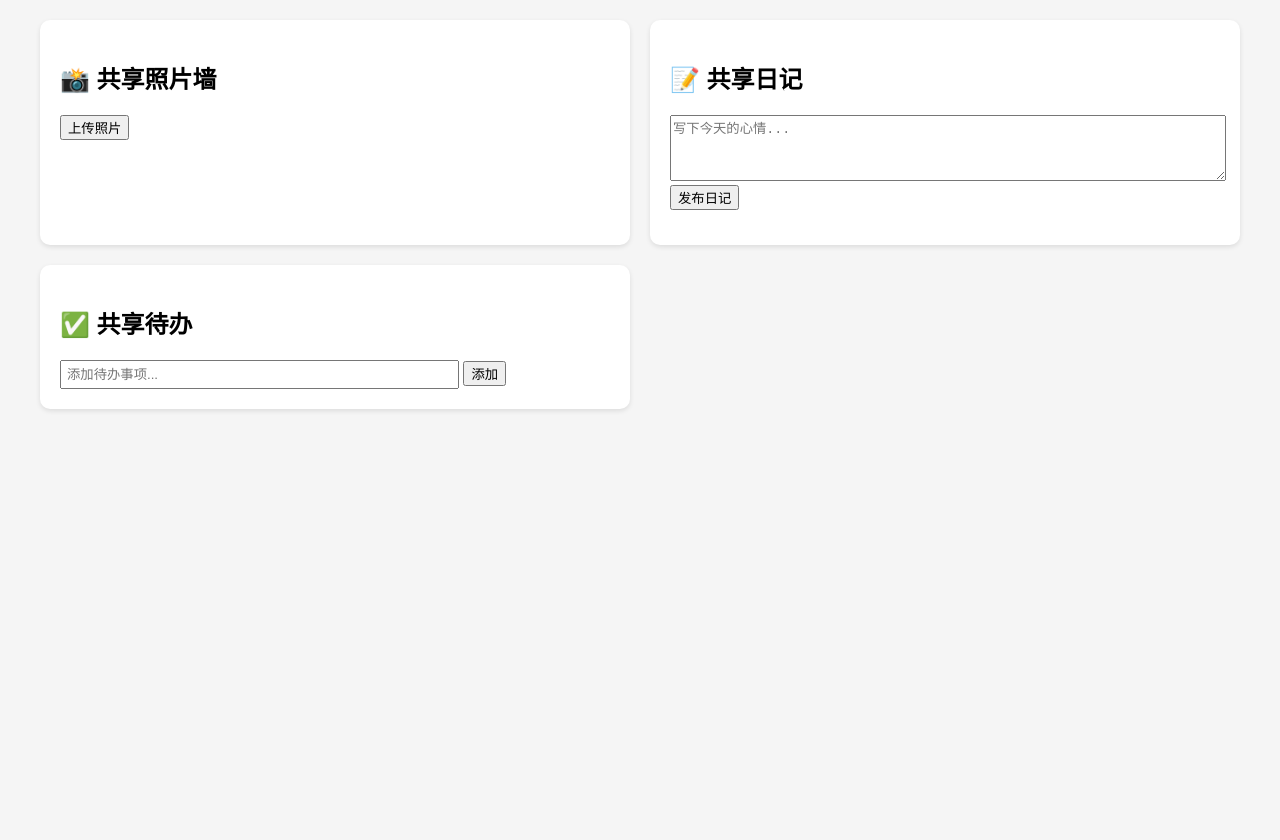
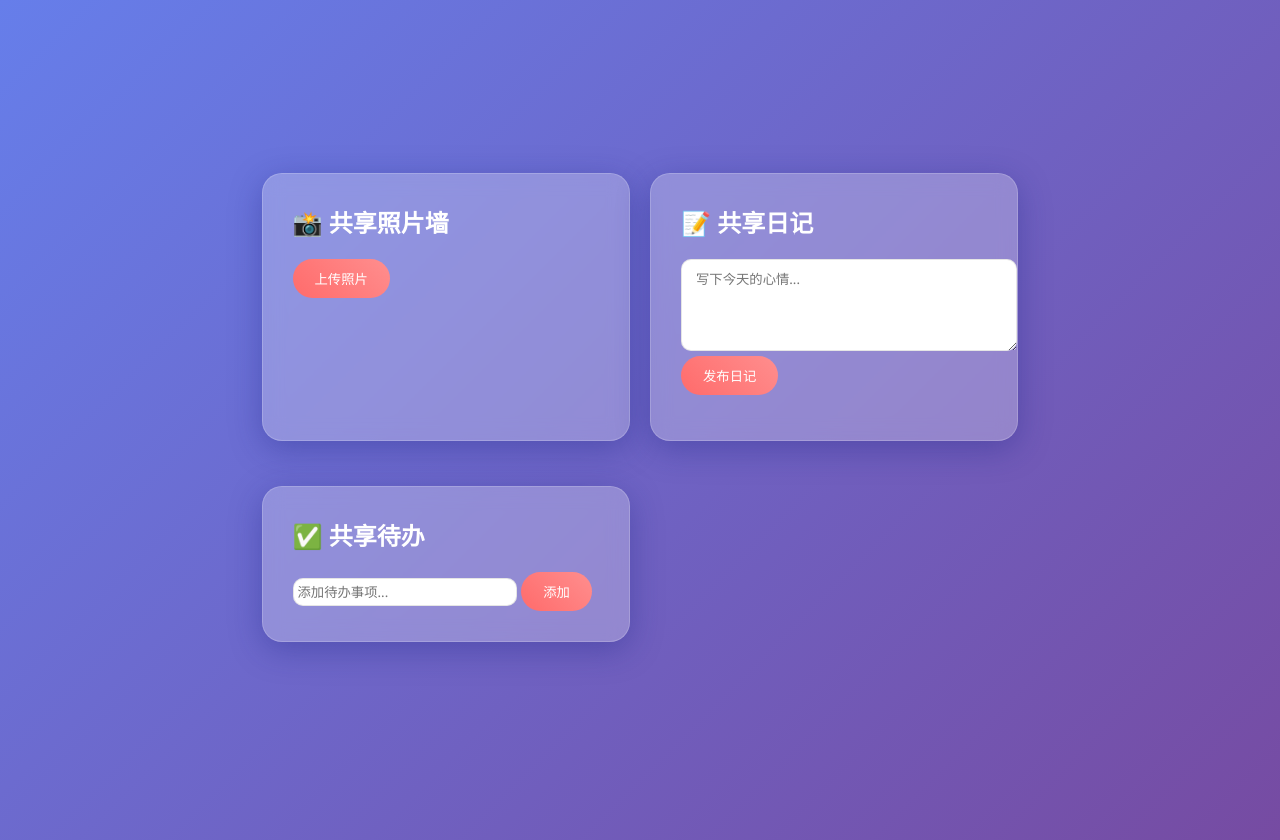
Before and after one commit to KBTSMOKE/share-space, a plain HTML site: page index.html in a window 1280 px wide. Before the commit the page ends 800 px from the top, so only its background shows below. Drawn offline with Linux system fonts and the light colour scheme; no server answers.

Commit message:
Update index.html

```diff
--- a/index.html
+++ b/index.html
@@ -2,6 +2,7 @@
 <html lang="zh-CN">
 <head>
     <meta charset="UTF-8">
+    <meta name="viewport" content="width=device-width, initial-scale=1">
     <title>共享空间</title>
     <style>
         /* 保留你原来的样式 */
@@ -12,6 +13,61 @@
         .photo-item img { width: 100%; height: 150px; object-fit: cover; border-radius: 5px; }
         .todo-item { display: flex; align-items: center; gap: 10px; padding: 5px 0; }
         .todo-item.completed { text-decoration: line-through; opacity: 0.6; }
+        body {
+    margin: 0;
+    font-family: "Segoe UI", Roboto, "Helvetica Neue", Arial;
+    background: linear-gradient(135deg,#667eea 0%, #764ba2 100%);
+    min-height: 100vh;
+    display: flex;
+    align-items: center;
+    justify-content: center;
+    padding: 20px;
+}
+.section {
+    background: rgba(255,255,255,.25);
+    backdrop-filter: blur(10px);
+    border-radius: 20px;
+    border: 1px solid rgba(255,255,255,.18);
+    box-shadow: 0 8px 32px rgba(31,38,135,.37);
+    padding: 30px;
+    margin-bottom: 25px;
+}
+h2 { color:#fff; margin-top:0; }
+
+        /*按钮换色*/
+        button {
+    background: linear-gradient(45deg,#ff6b6b,#ff8e8e);
+    border: none;
+    color: #fff;
+    padding: 10px 22px;
+    border-radius: 50px;
+    cursor: pointer;
+    transition: transform .2s;
+}
+button:hover { transform: scale(1.05); }
+
+        /*照片墙换色*/
+        .photo-gallery {
+    column-count: 3;
+    column-gap: 10px;
+}
+.photo-item {
+    break-inside: avoid;
+    margin-bottom: 10px;
+}
+@media (max-width:768px){ .photo-gallery{ column-count:2; } }
+
+        /*文本框*/
+        input[type=text], textarea {
+    width: 100%;
+    border: none;
+    border-radius: 10px;
+    padding: 10px 15px;
+    outline: none;
+    box-shadow: inset 0 0 0 1px rgba(0,0,0,.1);
+    font-family: inherit;
+    resize: vertical;
+}
     </style>
 </head>
 <body>
```
